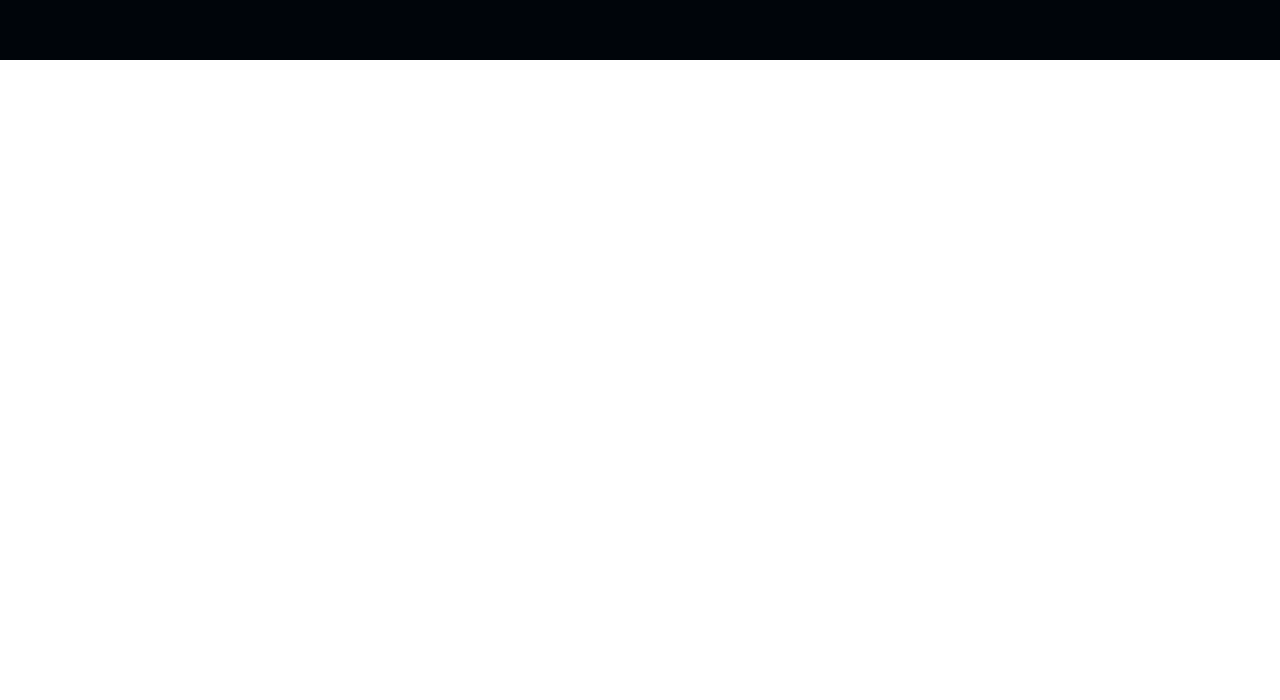
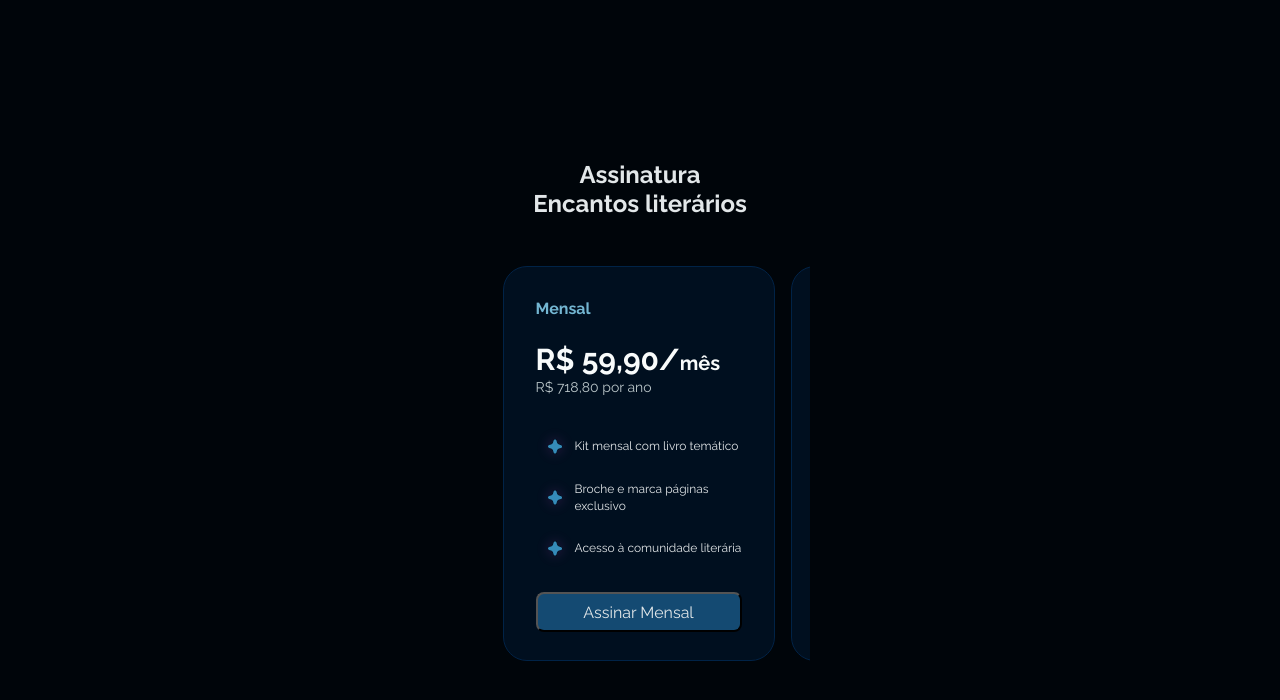
Before and after one commit to WallaceRibeiro77/clube-de-assinatura, a plain HTML site: page index.html in a window 1280 px wide. Shown: the part 1486-2186 px from the top of the page. Before the commit the page ends 1546 px from the top, so only its background shows below. Drawn offline with Linux system fonts and the light colour scheme.

Commit message:
section plans complete

```diff
--- a/index.html
+++ b/index.html
@@ -62,6 +62,85 @@
                     </div>
                 </div>
             </section>
+            <section id="plans">
+                <h3 class="title-md">Assinatura</br> Encantos literários</h3>
+                <div class="cards-plans-wrapper">
+                    <div class="item-plan">
+                        <h4 class="title-sx">Mensal</h4>
+                        <div class="card-infos">
+                            <div class="card-price">
+                                <p>R$ 59,90/<span>mês</span></p>
+                                <span>R$ 718,80 por ano</span>
+                            </div>
+                            <div class="promo-diff">
+                                <div class="promo-items">
+                                    <img src="assets/icons/star-blue.svg" alt="">
+                                    <p>Kit mensal com livro temático</p>
+                                </div>
+                                <div class="promo-items">
+                                    <img src="assets/icons/star-blue.svg" alt="">
+                                    <p>Broche e marca páginas exclusivo</p>
+                                </div>
+                                <div class="promo-items">
+                                    <img src="assets/icons/star-blue.svg" alt="">
+                                    <p>Acesso à comunidade literária</p>
+                                </div>
+                            </div>
+                        </div>
+                        <button class="button">Assinar Mensal</button>
+                    </div>
+
+                    <div class="item-plan">
+                        <h4 class="title-sx">Mensal</h4>
+                        <div class="card-infos">
+                            <div class="card-price">
+                                <p>R$ 59,90/<span>mês</span></p>
+                                <span>R$ 718,80 por ano</span>
+                            </div>
+                            <div class="promo-diff">
+                                <div class="promo-items">
+                                    <img src="assets/icons/star-blue.svg" alt="">
+                                    <p>Kit mensal com livro temático</p>
+                                </div>
+                                <div class="promo-items">
+                                    <img src="assets/icons/star-blue.svg" alt="">
+                                    <p>Broche e marca páginas exclusivo</p>
+                                </div>
+                                <div class="promo-items">
+                                    <img src="assets/icons/star-blue.svg" alt="">
+                                    <p>Acesso à comunidade literária</p>
+                                </div>
+                            </div>
+                        </div>
+                        <button class="button">Assinar Mensal</button>
+                    </div>
+
+                    <div class="item-plan">
+                        <h4 class="title-sx">Mensal</h4>
+                        <div class="card-infos">
+                            <div class="card-price">
+                                <p>R$ 59,90/<span>mês</span></p>
+                                <span>R$ 718,80 por ano</span>
+                            </div>
+                            <div class="promo-diff">
+                                <div class="promo-items">
+                                    <img src="assets/icons/star-blue.svg" alt="">
+                                    <p>Kit mensal com livro temático</p>
+                                </div>
+                                <div class="promo-items">
+                                    <img src="assets/icons/star-blue.svg" alt="">
+                                    <p>Broche e marca páginas exclusivo</p>
+                                </div>
+                                <div class="promo-items">
+                                    <img src="assets/icons/star-blue.svg" alt="">
+                                    <p>Acesso à comunidade literária</p>
+                                </div>
+                            </div>
+                        </div>
+                        <button class="button">Assinar Mensal</button>
+                    </div>
+                </div>
+            </section>
         </div>
     </main>
 </body>
--- a/styles/index.css
+++ b/styles/index.css
@@ -2,3 +2,4 @@
 @import url(hero.css);
 @import url(phrase.css);
 @import url(collection.css);
+@import url(plans.css);
--- /dev/null
+++ b/styles/plans.css
@@ -0,0 +1,101 @@
+#plans{
+    color: var(--text-body);
+    padding: 10rem 5rem;
+    display: flex;
+    flex-direction: column;
+    gap: 4.8rem;
+
+    h3{
+        color: var(--text-body);
+        text-align: center;
+        font-size: 2.4rem;
+        font-weight: 700;
+    }
+    .cards-plans-wrapper{
+        display: flex;
+        gap: 1.6rem;
+
+        overflow-x: auto;
+        padding-bottom: 1.6rem;
+        scroll-snap-type: x mandatory;
+        -webkit-overflow-scrolling: touch;
+
+        scrollbar-width: none;
+        -ms-overflow-style: none;
+
+        &::-webkit-scrollbar {
+            display: none;
+        }
+        width: calc(100% + 3.2rem);
+
+        .item-plan{
+            border-radius: 2.4rem;
+            border: 1px solid var(--shape-stroke);
+            background: var(--shape-base);
+            padding: 3.2rem 3.2rem 2.8rem;
+            min-width: 27.2rem;
+
+            scroll-snap-align: start;
+
+            display: flex;
+            flex-direction: column;
+            gap: 2.4rem;
+
+            h4{
+                color: var(--blue-light);
+            }
+            .card-infos{
+                display: flex;
+                flex-direction: column;
+                gap: 3rem;
+
+                .card-price{
+                    p{
+                        color: var(--text-title);
+                        font-size: 3rem;
+                        font-weight: 700;
+                        span{
+                            color: var(--text-title);
+                            font-size: 2rem;
+                        }
+                    }
+                    span{
+                        color: var(--text-label);
+                        font-size: 1.4rem;
+                        line-height: 140%;
+                    }
+                }
+
+                .promo-diff{
+                    display: flex;
+                    flex-direction: column;
+                    gap: 1.2rem;
+
+                    .promo-items{
+                        display: flex;
+                        align-items: center;
+                        p{
+                            color: var(--text-body);
+                            font-size: 1.2rem;
+                            line-height: 140%;
+                        }
+                    }
+                }
+            }
+
+            button{
+                color: var(--text-body);
+                height: 4rem;
+                padding: 0 2rem;
+                border-radius: .8rem;
+                background: var(--blue-dark);
+
+                &:hover{
+                    cursor: pointer;
+                    background-color: var(--blue-light);
+                }
+
+            }
+        }
+    }
+}
```
Also changed, not shown: styles/collection.css (+0 -44 lines), assets/icons/star-blue.svg (added).
